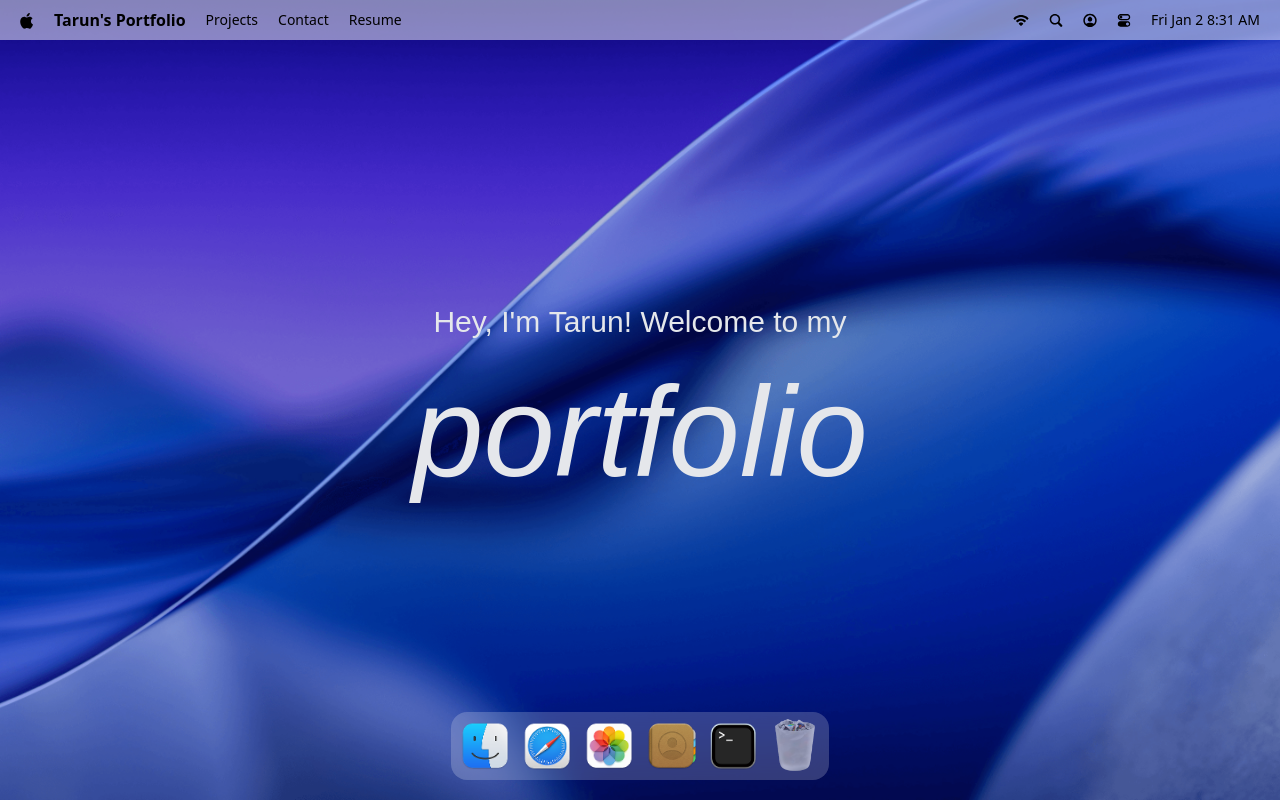
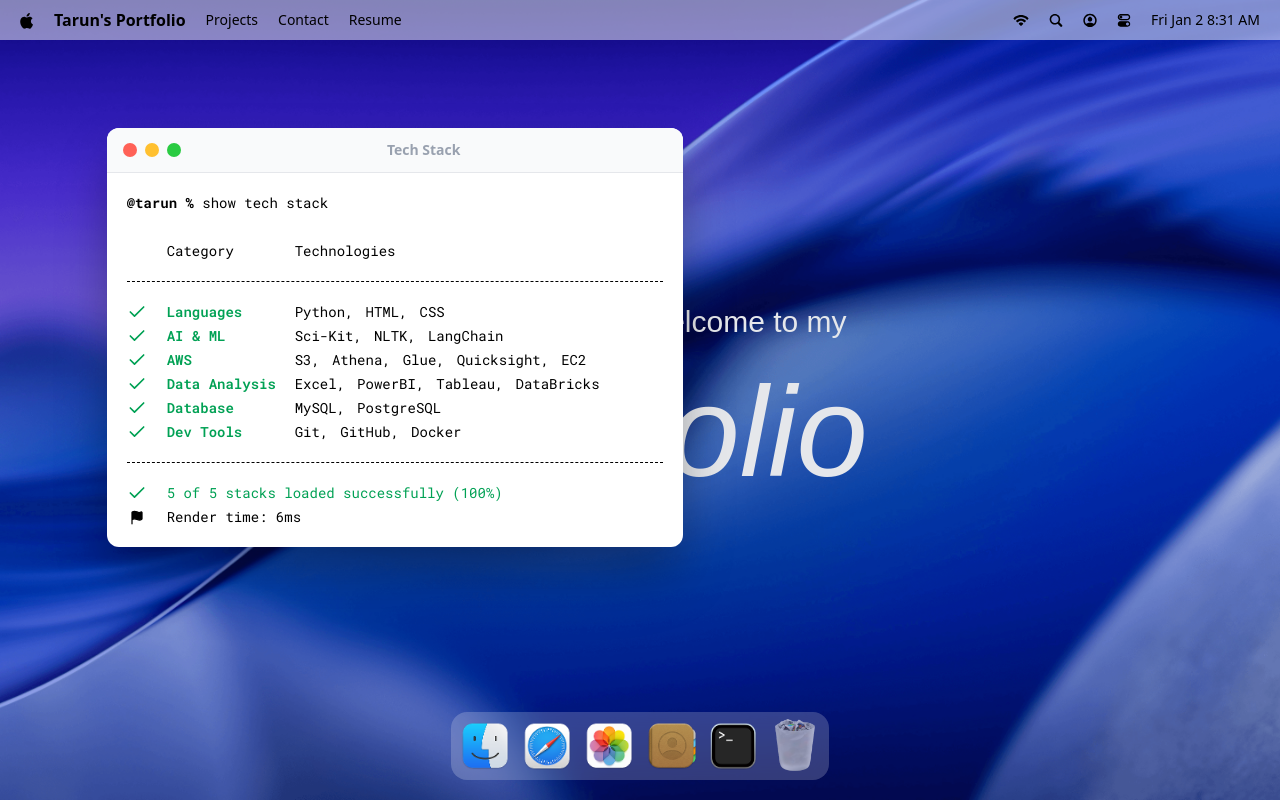
Before and after one commit to morbidflames/MacOS_Portfolio, a React (Vite) app: page / in a window 1280 px wide. Both pictures are taken after a click on the button 733 px from the left and 746 px from the top of the page. Built offline with nearby package versions, Linux system fonts and the light colour scheme; a web font is replaced by a local one.

Commit message:
Implemented a HOC for window states management and added the first window - terminal

```diff
--- a/package.json
+++ b/package.json
@@ -14,11 +14,13 @@
     "@tailwindcss/vite": "^4.1.18",
     "dayjs": "^1.11.19",
     "gsap": "^3.14.2",
+    "immer": "^11.1.3",
     "lucide-react": "^0.562.0",
     "react": "^19.2.0",
     "react-dom": "^19.2.0",
     "react-tooltip": "^5.30.0",
-    "tailwindcss": "^4.1.18"
+    "tailwindcss": "^4.1.18",
+    "zustand": "^5.0.9"
   },
   "devDependencies": {
     "@eslint/js": "^9.39.1",
--- a/src/App.jsx
+++ b/src/App.jsx
@@ -1,4 +1,10 @@
+import gsap from "gsap";
+import { Draggable } from "gsap/Draggable";
+
 import { Navbar, Welcome, Dock } from "#components";
+import { Terminal } from "#windows";
+
+gsap.registerPlugin(Draggable);
 
 const App = () => {
   return (
@@ -6,7 +12,9 @@
       <Navbar />
       <Welcome />
       <Dock />
+
+      <Terminal />
     </main>
-  )
-}
+  );
+};
 export default App;
--- a/src/components/Dock.jsx
+++ b/src/components/Dock.jsx
@@ -4,8 +4,10 @@
 
 import { dockApps } from "#constants/index.js";
 import { useGSAP } from "@gsap/react";
+import useWindowStore from "#store/window.js";
 
 const Dock = () => {
+  const { openWindow, closeWindow, windows } = useWindowStore();
   const dockRef = useRef(null);
 
   useGSAP(() => {
@@ -55,7 +57,22 @@
     }
   }, []);
 
-  const toggleApp = (app) => {}
+  const toggleApp = (app) => {
+    if(!app.canOpen) return;
+
+    const window = windows[app.id];
+
+    if (!window) {
+      console.error(`Window not found for app: ${app.id}`);
+      return;
+    }
+
+    if(window.isOpen) {
+      closeWindow(app.id);
+    } else {
+      openWindow(app.id);
+    }
+  };
 
   return (
     <section id="dock">
--- a/src/components/Welcome.jsx
+++ b/src/components/Welcome.jsx
@@ -53,7 +53,7 @@
 
   return () => {
     container.removeEventListener("mousemove", handleMouseMove);
-    container.removeEventListener("mouseup", handleMouseLeave);
+    container.removeEventListener("mouseleave", handleMouseLeave);
   }
 };
 
--- /dev/null
+++ b/src/components/WindowControls.jsx
@@ -0,0 +1,13 @@
+import useWindowStore from "#store/window.js";
+
+const WindowControls = ({ target }) => {
+  const { closeWindow } = useWindowStore();
+
+  return <div id="window-controls">
+    <div className="close" onClick={() => closeWindow(target)}
+    />
+    <div className="minimize" />
+    <div className="maximize" />
+  </div>
+};
+export default WindowControls;
--- a/src/components/index.js
+++ b/src/components/index.js
@@ -1,5 +1,6 @@
 import Navbar from '#components/Navbar.jsx';
 import Welcome from '#components/Welcome.jsx';
 import Dock from '#components/Dock.jsx';
+import WindowControls from "#components/WindowControls.jsx";
 
-export {Navbar, Welcome, Dock};
+export {Navbar, Welcome, Dock, WindowControls};
--- a/src/constants/index.js
+++ b/src/constants/index.js
@@ -44,7 +44,7 @@
   },
   {
     id: "safari",
-    name: "Articles", // was "Safari"
+    name: "Experience", // was "Safari"
     icon: "safari.png",
     canOpen: true,
   },
@@ -101,24 +101,24 @@
 
 const techStack = [
   {
-    category: "Frontend",
-    items: ["React.js", "Next.js", "TypeScript"],
+    category: "Languages",
+    items: ["Python", "HTML", "CSS"],
   },
   {
-    category: "Mobile",
-    items: ["React Native", "Expo"],
+    category: "AI & ML",
+    items: ["Sci-Kit", "NLTK", "LangChain"],
   },
   {
-    category: "Styling",
-    items: ["Tailwind CSS", "Sass", "CSS"],
+    category: "AWS",
+    items: ["S3", "Athena", "Glue", "Quicksight", "EC2"],
   },
   {
-    category: "Backend",
-    items: ["Node.js", "Express", "NestJS", "Hono"],
+    category: "Data Analysis",
+    items: ["Excel", "PowerBI", "Tableau", "DataBricks"],
   },
   {
     category: "Database",
-    items: ["MongoDB", "PostgreSQL"],
+    items: ["MySQL", "PostgreSQL"],
   },
   {
     category: "Dev Tools",
--- /dev/null
+++ b/src/hoc/WindowWrapper.jsx
@@ -0,0 +1,62 @@
+import useWindowStore from "#store/window.js";
+import { useEffect, useLayoutEffect, useRef } from 'react';
+import { useGSAP } from "@gsap/react";
+import gsap from "gsap";
+import { Draggable} from "gsap/Draggable";
+
+const WindowWrapper = (Component, windowKey) => {
+  const Wrapped = (props) => {
+    const { focusWindow, windows } = useWindowStore();
+    const { isOpen, zIndex } = windows[windowKey];
+    const ref = useRef(null);
+
+    useGSAP(() => {
+      const el = ref.current;
+      if(!el || !isOpen) return;
+
+      el.style.display = "block";
+
+      gsap.fromTo(
+        el,
+        { scale: 0.8, opacity: 0, y: 40 },
+        {scale: 1, opacity: 1, y: 0, duration: 0.4, ease:"power3.out" },
+      );
+    }, [isOpen])
+
+    useGSAP(() => {
+      const el = ref.current;
+      if(!el) return;
+
+      const [instance] = Draggable.create(el, {
+        onPress: () => focusWindow(windowKey)
+      });
+
+      return () => instance.kill();
+    }, []);
+
+    useLayoutEffect(() => {
+      const el = ref.current;
+      if(!el) return;
+      el.style.display = isOpen ? "block" : "none";
+    }, [isOpen]);
+
+    return (
+      <section
+        id={windowKey}
+        ref={ref}
+        style={{zIndex}}
+        className="absolute"
+        onClick={() => focusWindow(windowKey)}
+      >
+        <Component {...props} />
+      </section>
+    );
+  };
+
+  Wrapped.displayName = `WindowWrapper(${Component.displayName ||
+    Component.name || "Component"}`;
+
+  return Wrapped;
+};
+
+export default WindowWrapper;
--- /dev/null
+++ b/src/store/window.js
@@ -0,0 +1,36 @@
+import { create } from "zustand";
+import { immer } from "zustand/middleware/immer";
+import { INITIAL_Z_INDEX, WINDOW_CONFIG } from '#constants/index.js';
+
+const useWindowStore = create(
+  immer((set) => ({
+    windows: WINDOW_CONFIG,
+    nextZIndex: INITIAL_Z_INDEX + 1,
+
+    openWindow: (windowKey, data = null) =>
+      set((state) => {
+        const win = state.windows[windowKey];
+        win.isOpen = true;
+        win.zIndex = state.nextZIndex;
+        win.data = data ?? win.data;
+        state.nextZIndex++;
+      }),
+
+    closeWindow: (windowKey) =>
+      set((state) => {
+        const win = state.windows[windowKey];
+        if (!win) return;
+        win.isOpen = false;
+        win.zIndex = INITIAL_Z_INDEX;
+        win.data = null;
+      }),
+
+    focusWindow: (windowKey) =>
+      set((state) => {
+        const win = state.windows[windowKey];
+        win.zIndex = state.nextZIndex++;
+      }),
+  })),
+);
+
+export default useWindowStore;
--- /dev/null
+++ b/src/windows/Terminal.jsx
@@ -0,0 +1,59 @@
+import WindowWrapper from "#hoc/WindowWrapper.jsx";
+import { techStack } from '#constants';
+import { Check, Flag } from 'lucide-react';
+import { WindowControls } from '#components';
+
+const Terminal = () => {
+  return (
+    <>
+      <div id="window-header">
+        <WindowControls target="terminal" />
+        <h2>Tech Stack</h2>
+      </div>
+
+      <div className="techstack">
+        <p>
+          <span className="font-bold">@tarun % </span>
+          show tech stack
+        </p>
+
+        <div className="label">
+          <p className="w-32">Category</p>
+          <p>Technologies</p>
+        </div>
+
+        <ul className="content">
+          {techStack.map(({ category, items }) => (
+            <li key={category} className="flex items-center">
+              <Check className="check" size={20} />
+              <h3>{category}</h3>
+              <ul>
+                {items.map((item, i) => (
+                  <li key={i}>
+                    {item}
+                    {i < items.length - 1 ? "," : ""}
+                  </li>
+                ))}
+              </ul>
+            </li>
+          ))}
+        </ul>
+
+        <div className="footnote">
+          <p>
+            <Check size={20} /> 5 of 5 stacks loaded successfully (100%)
+          </p>
+
+          <p className="text-black">
+            <Flag size={15} fill="black" />
+            Render time: 6ms
+          </p>
+        </div>
+      </div>
+    </>
+  );
+};
+
+const TerminalWindow = WindowWrapper(Terminal, "terminal");
+
+export default TerminalWindow;
--- /dev/null
+++ b/src/windows/index.js
@@ -0,0 +1,3 @@
+import Terminal from "#windows/Terminal.jsx";
+
+export { Terminal };
```
Also changed, not shown: 1 other file (tests, documents, lock files or other folders).
